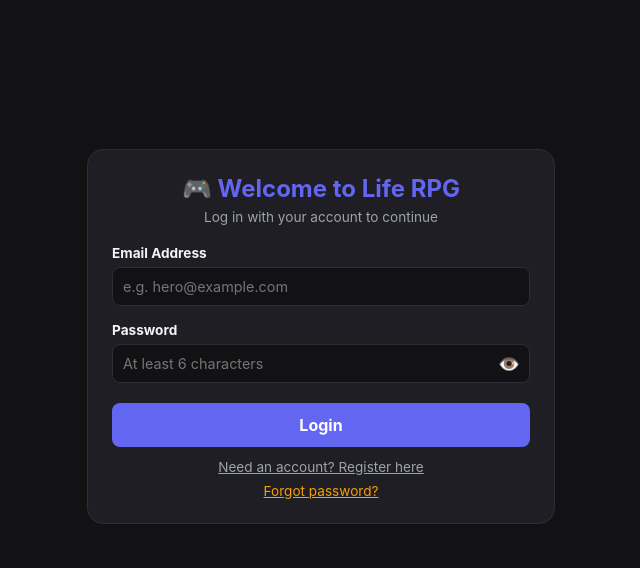
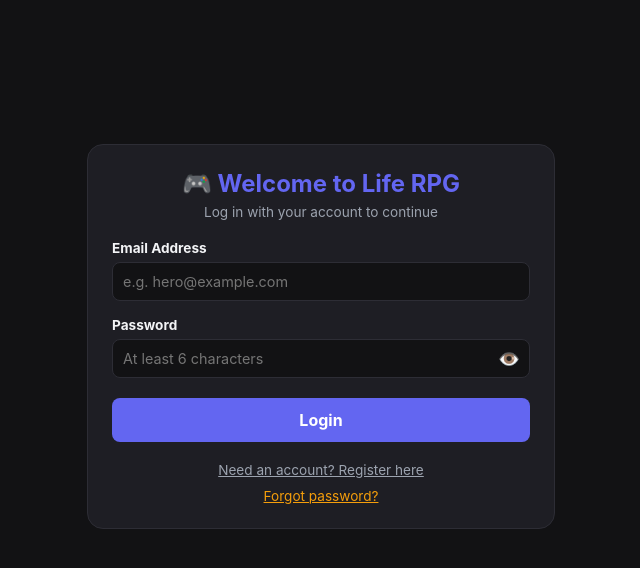
Before and after one commit to lcossewold-sketch/life-rpg, a plain HTML site: page index.html in a window 1280 px wide. Shown: the whole page, without its empty margins (319-959 px from the left). Drawn offline with Linux system fonts and the light colour scheme; no server answers.

Commit message:
Refactor auth links to buttons and update styles
Updated authentication links to buttons and adjusted styles.

```diff
--- a/index.html
+++ b/index.html
@@ -41,8 +41,17 @@
     .toggle-eye { position: absolute; right: 10px; top: 50%; transform: translateY(-50%); background: none; border: none; color: var(--subtext); cursor: pointer; font-size: 1.1rem; }
 
     .auth-btn { width: 100%; background: var(--accent); color: white; border: none; padding: 12px; border-radius: 8px; font-weight: bold; cursor: pointer; font-size: 1rem; margin-top: 16px; margin-bottom: 12px; }
-    .auth-links { display: flex; flex-direction: column; gap: 8px; text-align: center; }
-    .auth-toggle, .auth-forgot { color: var(--subtext); font-size: 0.85rem; cursor: pointer; text-decoration: underline; }
+    .auth-links { display: flex; flex-direction: column; gap: 10px; text-align: center; margin-top: 8px; }
+
+    .auth-toggle, .auth-forgot {
+      background: none;
+      border: none;
+      color: var(--subtext);
+      font-size: 0.85rem;
+      cursor: pointer;
+      text-decoration: underline;
+      font-family: inherit;
+    }
     .auth-forgot { color: var(--accent-gold); }
 
     /* MAIN APP */
@@ -107,7 +116,6 @@
     .modal-content h3 { color: var(--accent); margin-bottom: 10px; }
     .modal-content p { color: var(--subtext); font-size: 0.95rem; line-height: 1.4; margin-bottom: 20px; }
     .modal-btn { background: var(--accent); color: white; border: none; padding: 10px 20px; border-radius: 8px; font-weight: bold; cursor: pointer; }
-    .modal-btn-close { background: #3f3f46; color: white; border: none; padding: 10px 20px; border-radius: 8px; font-weight: bold; cursor: pointer; margin-top: 8px; width: 100%; }
   </style>
 </head>
 <body>
@@ -132,8 +140,8 @@
       </form>
 
       <div class="auth-links">
-        <span class="auth-toggle" id="auth-toggle-btn" onclick="toggleAuthMode()">Need an account? Register here</span>
-        <span class="auth-forgot" id="auth-forgot-btn" onclick="sendPasswordReset()">Forgot password?</span>
+        <button type="button" class="auth-toggle" id="auth-toggle-btn" onclick="toggleAuthMode()">Need an account? Register here</button>
+        <button type="button" class="auth-forgot" id="auth-forgot-btn" onclick="sendPasswordReset()">Forgot password?</button>
       </div>
     </div>
   </div>
@@ -233,6 +241,42 @@
   </div>
 
   <script>
+    // GLOBAL UI FUNCTIONS (Placed at top so buttons ALWAYS work)
+    let isRegisterMode = false;
+
+    function toggleAuthMode() {
+      isRegisterMode = !isRegisterMode;
+      document.getElementById('auth-title').innerText = isRegisterMode ? '✨ Create Account' : '🎮 Welcome to Life RPG';
+      document.getElementById('auth-sub').innerText = isRegisterMode ? 'Register a new account to get started' : 'Log in with your account to continue';
+      document.getElementById('auth-submit-btn').innerText = isRegisterMode ? 'Register' : 'Login';
+      document.getElementById('auth-toggle-btn').innerText = isRegisterMode ? 'Already have an account? Login' : 'Need an account? Register here';
+    }
+
+    function sendPasswordReset() {
+      const email = prompt('Enter your email address to receive a password reset link:');
+      if (email) {
+        if (typeof auth === 'undefined' || !auth) {
+          alert('Firebase is not initialized! Please check your Firebase Config keys in index.html.');
+          return;
+        }
+        auth.sendPasswordResetEmail(email.trim())
+          .then(() => alert('Password reset email sent! Check your inbox.'))
+          .catch(err => alert('Error: ' + err.message));
+      }
+    }
+
+    function togglePasswordVisibility(inputId, btnId) {
+      const input = document.getElementById(inputId);
+      const btn = document.getElementById(btnId);
+      if (input.type === 'password') {
+        input.type = 'text';
+        btn.innerText = '🙈';
+      } else {
+        input.type = 'password';
+        btn.innerText = '👁️';
+      }
+    }
+
 const firebaseConfig = {
   apiKey: "AIzaSyD2FPl7SpLniSCgYNimRx8LGLmECIpVKck",
   authDomain: "life-rpg-eaa3e.firebaseapp.com",
@@ -243,12 +287,16 @@ const firebaseConfig = {
   appId: "1:119046286545:web:df65b5743c19b1f7b269f0"
 };
 
-    // Initialize Firebase
+    // Firebase Initialiseren
+    let auth, database;
+    try {
       firebase.initializeApp(firebaseConfig);
-    const auth = firebase.auth();
-    const database = firebase.database();
+      auth = firebase.auth();
+      database = firebase.database();
+    } catch (e) {
+      console.error("Firebase config fout:", e);
+    }
 
-    let isRegisterMode = false;
     let currentUser = null;
     let userData = null;
 
@@ -269,7 +317,7 @@ const firebaseConfig = {
       ]
     };
 
-    // AUTH STATE LISTENERS (AUTOMATIC CLOUD LOGIN)
+    if (auth) {
       auth.onAuthStateChanged(async (user) => {
         if (user) {
           currentUser = user;
@@ -277,7 +325,6 @@ const firebaseConfig = {
           document.getElementById('auth-screen').style.display = 'none';
           document.getElementById('app-screen').style.display = 'block';
 
-        // Load data from Realtime Database
           const snapshot = await database.ref('users/' + user.uid).once('value');
           if (snapshot.exists()) {
             userData = snapshot.val();
@@ -301,31 +348,15 @@ const firebaseConfig = {
           document.getElementById('auth-screen').style.display = 'flex';
         }
       });
-
-    // TOGGLE PASSWORD EYE
-    function togglePasswordVisibility(inputId, btnId) {
-      const input = document.getElementById(inputId);
-      const btn = document.getElementById(btnId);
-      if (input.type === 'password') {
-        input.type = 'text';
-        btn.innerText = '🙈';
-      } else {
-        input.type = 'password';
-        btn.innerText = '👁️';
-      }
-    }
-
-    // AUTH FUNCTIONS
-    function toggleAuthMode() {
-      isRegisterMode = !isRegisterMode;
-      document.getElementById('auth-title').innerText = isRegisterMode ? '✨ Create Account' : '🎮 Welcome to Life RPG';
-      document.getElementById('auth-sub').innerText = isRegisterMode ? 'Register a new account to get started' : 'Log in with your account to continue';
-      document.getElementById('auth-submit-btn').innerText = isRegisterMode ? 'Register' : 'Login';
-      document.getElementById('auth-toggle-btn').innerText = isRegisterMode ? 'Already have an account? Login' : 'Need an account? Register here';
     }
 
     async function handleAuth(e) {
       e.preventDefault();
+      if (!auth) {
+        alert("Firebase Config keys represent missing or invalid! Replace YOUR_API_KEY with your real Firebase keys.");
+        return;
+      }
+
       const email = document.getElementById('auth-email').value.trim();
       const pass = document.getElementById('auth-pass').value.trim();
 
@@ -342,24 +373,12 @@ const firebaseConfig = {
       }
     }
 
-    async function sendPasswordReset() {
-      const email = prompt('Enter your email address to receive a password reset link:');
-      if (email) {
-        try {
-          await auth.sendPasswordResetEmail(email.trim());
-          alert('Password reset email sent! Check your inbox.');
-        } catch (err) {
-          alert('Error: ' + err.message);
-        }
-      }
-    }
-
     function logout() {
-      auth.signOut();
+      if (auth) auth.signOut();
     }
 
     async function save() {
-      if (currentUser && userData) {
+      if (currentUser && userData && database) {
         await database.ref('users/' + currentUser.uid).set(userData);
       }
       render();
```
Lines whose indentation alone changed are shown as unchanged.
